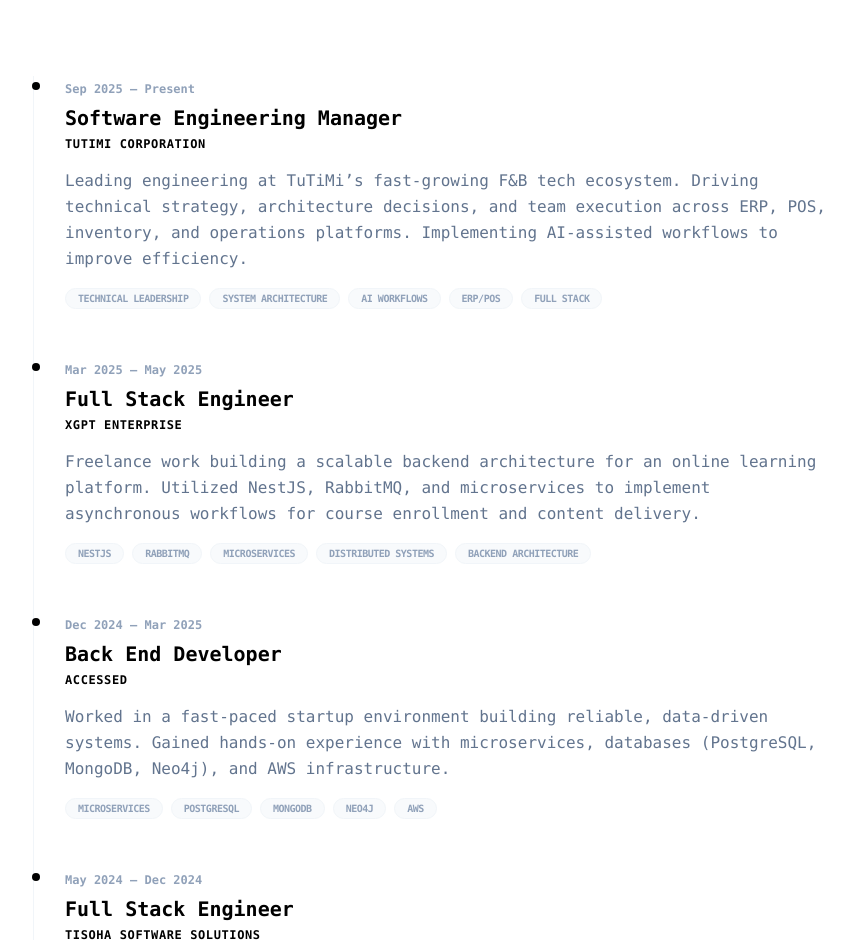
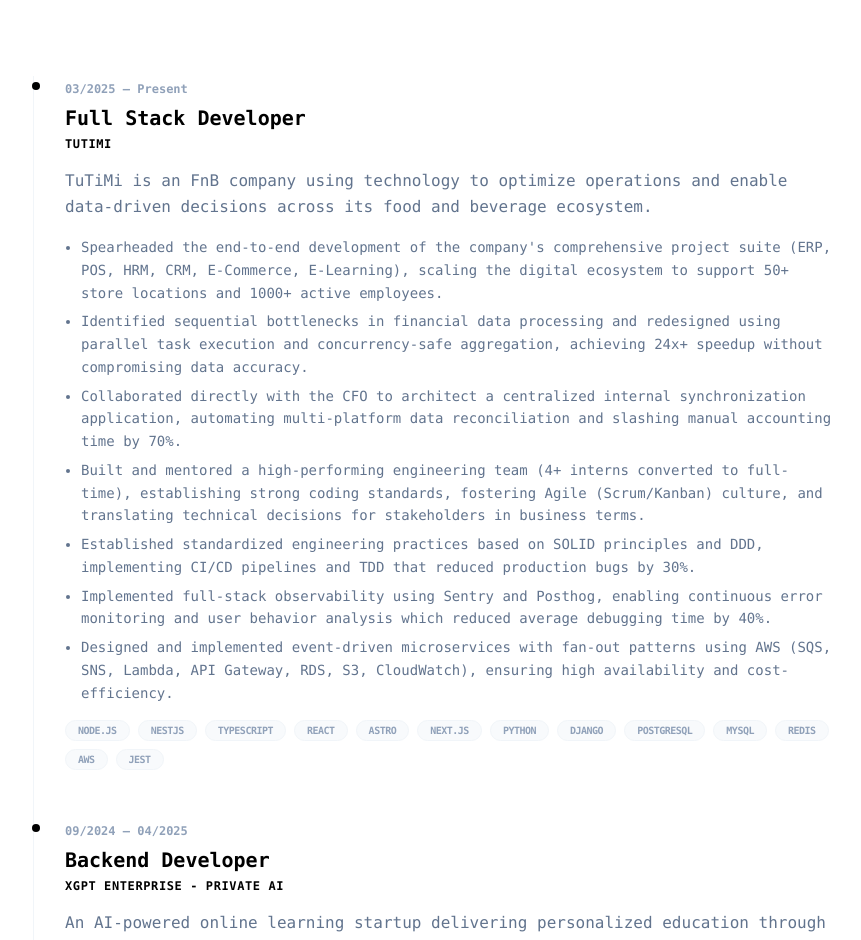
Before and after one commit to hungcqa23/portfolio, a React (Vite) app: page / in a window 1280 px wide. Shown: the part 1860-2800 px from the top of the page, without its empty margins (311-1172 px from the left). Built offline with nearby package versions, Linux system fonts and the light colour scheme.

Commit message:
feat: update

```diff
--- a/src/components/Experience.tsx
+++ b/src/components/Experience.tsx
@@ -58,6 +58,16 @@
                     {exp.description}
                   </p>
 
+                  {exp.highlights && exp.highlights.length > 0 && (
+                    <ul className="list-disc list-outside ml-4 mb-4 space-y-1.5">
+                      {exp.highlights.map((highlight, index) => (
+                        <li key={index} className="text-slate-500 text-sm leading-relaxed">
+                          {highlight}
+                        </li>
+                      ))}
+                    </ul>
+                  )}
+
                   <div className="flex flex-wrap gap-2">
                     {exp.technologies.map((tech) => (
                       <Badge
--- a/src/data/portfolio.ts
+++ b/src/data/portfolio.ts
@@ -21,6 +21,7 @@
   title: string;
   period: string;
   description: string;
+  highlights: string[];
   technologies: string[];
 }
 
@@ -104,35 +105,50 @@
 export const experiences: Experience[] = [
   {
     id: 1,
-    company: 'TuTiMi Corporation',
-    title: 'Software Engineering Manager',
-    period: 'Sep 2025 — Present',
-    description: 'Leading engineering at TuTiMi’s fast-growing F&B tech ecosystem. Driving technical strategy, architecture decisions, and team execution across ERP, POS, inventory, and operations platforms. Implementing AI-assisted workflows to improve efficiency.',
-    technologies: ['Technical Leadership', 'System Architecture', 'AI Workflows', 'ERP/POS', 'Full Stack'],
+    company: 'TUTIMI',
+    title: 'Full Stack Developer',
+    period: '03/2025 — Present',
+    description: 'TuTiMi is an FnB company using technology to optimize operations and enable data-driven decisions across its food and beverage ecosystem.',
+    highlights: [
+      'Spearheaded the end-to-end development of the company\'s comprehensive project suite (ERP, POS, HRM, CRM, E-Commerce, E-Learning), scaling the digital ecosystem to support 50+ store locations and 1000+ active employees.',
+      'Identified sequential bottlenecks in financial data processing and redesigned using parallel task execution and concurrency-safe aggregation, achieving 24x+ speedup without compromising data accuracy.',
+      'Collaborated directly with the CFO to architect a centralized internal synchronization application, automating multi-platform data reconciliation and slashing manual accounting time by 70%.',
+      'Built and mentored a high-performing engineering team (4+ interns converted to full-time), establishing strong coding standards, fostering Agile (Scrum/Kanban) culture, and translating technical decisions for stakeholders in business terms.',
+      'Established standardized engineering practices based on SOLID principles and DDD, implementing CI/CD pipelines and TDD that reduced production bugs by 30%.',
+      'Implemented full-stack observability using Sentry and Posthog, enabling continuous error monitoring and user behavior analysis which reduced average debugging time by 40%.',
+      'Designed and implemented event-driven microservices with fan-out patterns using AWS (SQS, SNS, Lambda, API Gateway, RDS, S3, CloudWatch), ensuring high availability and cost-efficiency.',
+    ],
+    technologies: ['Node.js', 'NestJS', 'TypeScript', 'React', 'Astro', 'Next.js', 'Python', 'Django', 'PostgreSQL', 'MySQL', 'Redis', 'AWS', 'Jest'],
   },
   {
     id: 2,
-    company: 'XGPT Enterprise',
-    title: 'Full Stack Engineer',
-    period: 'Mar 2025 — May 2025',
-    description: 'Freelance work building a scalable backend architecture for an online learning platform. Utilized NestJS, RabbitMQ, and microservices to implement asynchronous workflows for course enrollment and content delivery.',
-    technologies: ['NestJS', 'RabbitMQ', 'Microservices', 'Distributed Systems', 'Backend Architecture'],
+    company: 'XGPT Enterprise - Private AI',
+    title: 'Backend Developer',
+    period: '09/2024 — 04/2025',
+    description: 'An AI-powered online learning startup delivering personalized education through intelligent content recommendation, adaptive learning paths, and data-driven student insights.',
+    highlights: [
+      'Engineered scalable microservices and RESTful APIs using Java and Node.js, supporting complex AI-driven recruitment workflows and high-volume data ingestion.',
+      'Designed and optimized complex graph data models using Neo4j for intelligent candidate matching, alongside PostgreSQL and MongoDB for hybrid structured/unstructured data needs.',
+      'Architected a resilient cloud infrastructure on AWS (EC2, S3, SES), implementing optimized Redis caching layers that ensured sub-second response times for critical search features.',
+      'Optimized asynchronous communication by integrating RabbitMQ and Google APIs, managing high-throughput notification pipelines and cross-service data synchronization.',
+    ],
+    technologies: ['Node.js', 'NestJS', 'Java', 'Neo4j', 'PostgreSQL', 'MySQL', 'MongoDB', 'RabbitMQ', 'AWS', 'Redis'],
   },
   {
     id: 3,
-    company: 'Accessed',
-    title: 'Back End Developer',
-    period: 'Dec 2024 — Mar 2025',
-    description: 'Worked in a fast-paced startup environment building reliable, data-driven systems. Gained hands-on experience with microservices, databases (PostgreSQL, MongoDB, Neo4j), and AWS infrastructure.',
-    technologies: ['Microservices', 'PostgreSQL', 'MongoDB', 'Neo4j', 'AWS'],
-  },
-  {
-    id: 4,
-    company: 'TiSoHa Software Solutions',
+    company: 'TISOHA SOFTWARE SOLUTIONS',
     title: 'Full Stack Engineer',
-    period: 'May 2024 — Dec 2024',
-    description: 'Focused on improving front-end fundamentals, SEO, and internationalization. Delivered quality software in an outsourcing environment using modern frameworks like React and Next.js.',
-    technologies: ['React', 'Next.js', 'Frontend Optimization', 'SEO', 'Outsourcing'],
+    period: '05/2024 — 09/2024',
+    description: 'Developed scalable solutions for Tico (a multi-tenant headless commerce engine) and IYYARA (a global Halal verification platform) serving international markets.',
+    highlights: [
+      'Led a large-scale backend migration from Express to NestJS, establishing a microservices-based enterprise-grade architecture with Dependency Injection, centralized error handling, and structured logging.',
+      'Architected high-concurrency solutions including asynchronous request batching and multi-level Redis caching, successfully slashing API latency by 50% and significantly increasing database throughput.',
+      'Engineered an automated i18n (Internationalization) engine and optimized server-side rendering (SSR) with Next.js, improving search engine indexing and simplifying localization for 5+ languages.',
+      'Integrated Stripe for multi-currency payments and leveraged WebSockets for real-time communication modules, ensuring secure and low-latency financial transactions.',
+      'Standardized DevOps workflows using Docker, NGINX, and GitLab CI/CD, automating multi-environment deployments and ensuring high availability via robust SSL/DNS management.',
+      'Collaborated with international clients to gather technical requirements, proposed scalable architectural solutions, and ensured alignment between implementation and business objectives.',
+    ],
+    technologies: ['Node.js', 'NestJS', 'React', 'Next.js', 'Python', 'Django', 'Prisma', 'PostgreSQL', 'MySQL', 'Redis', 'Docker', 'AWS'],
   },
 ];
 
```
